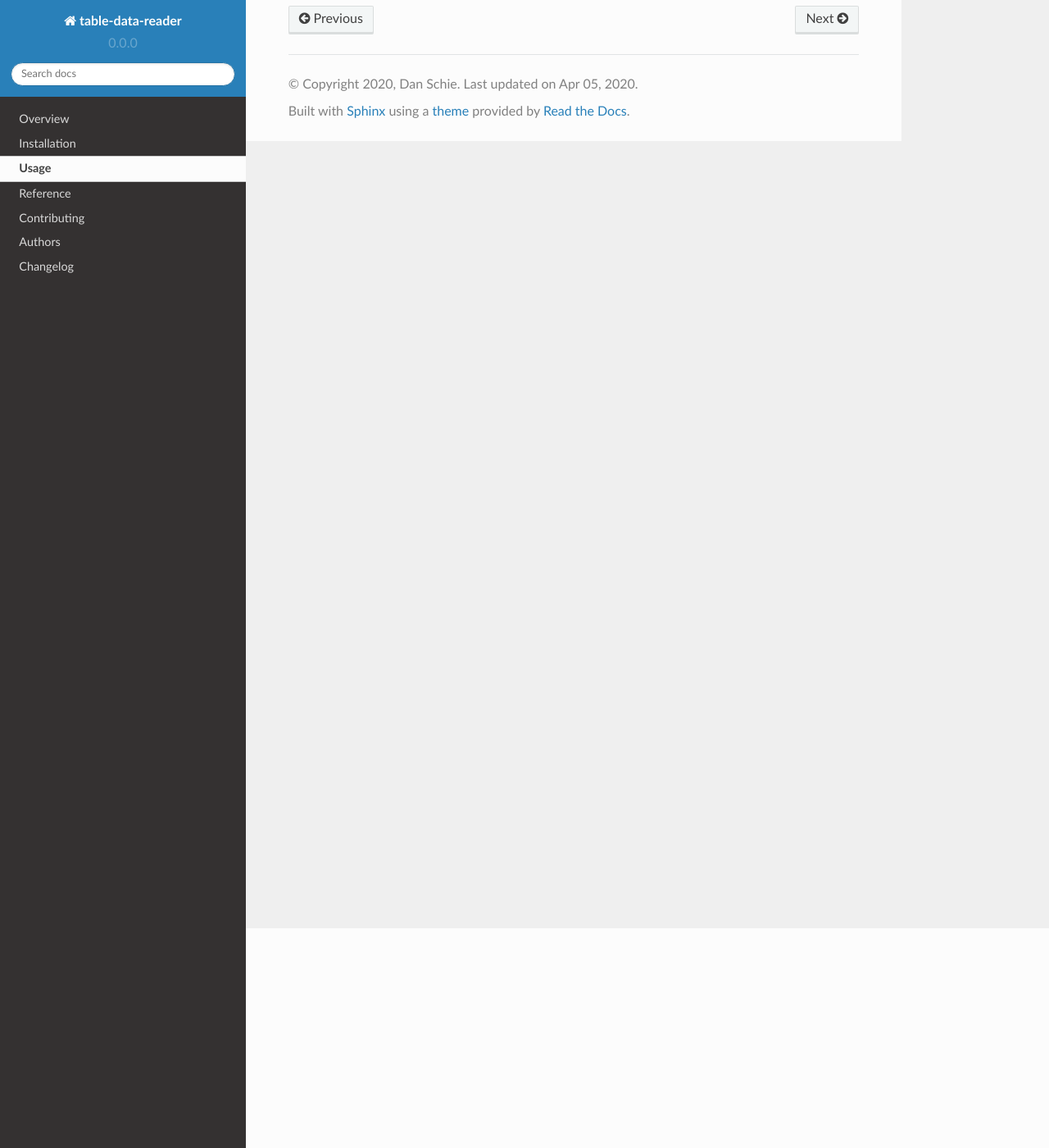
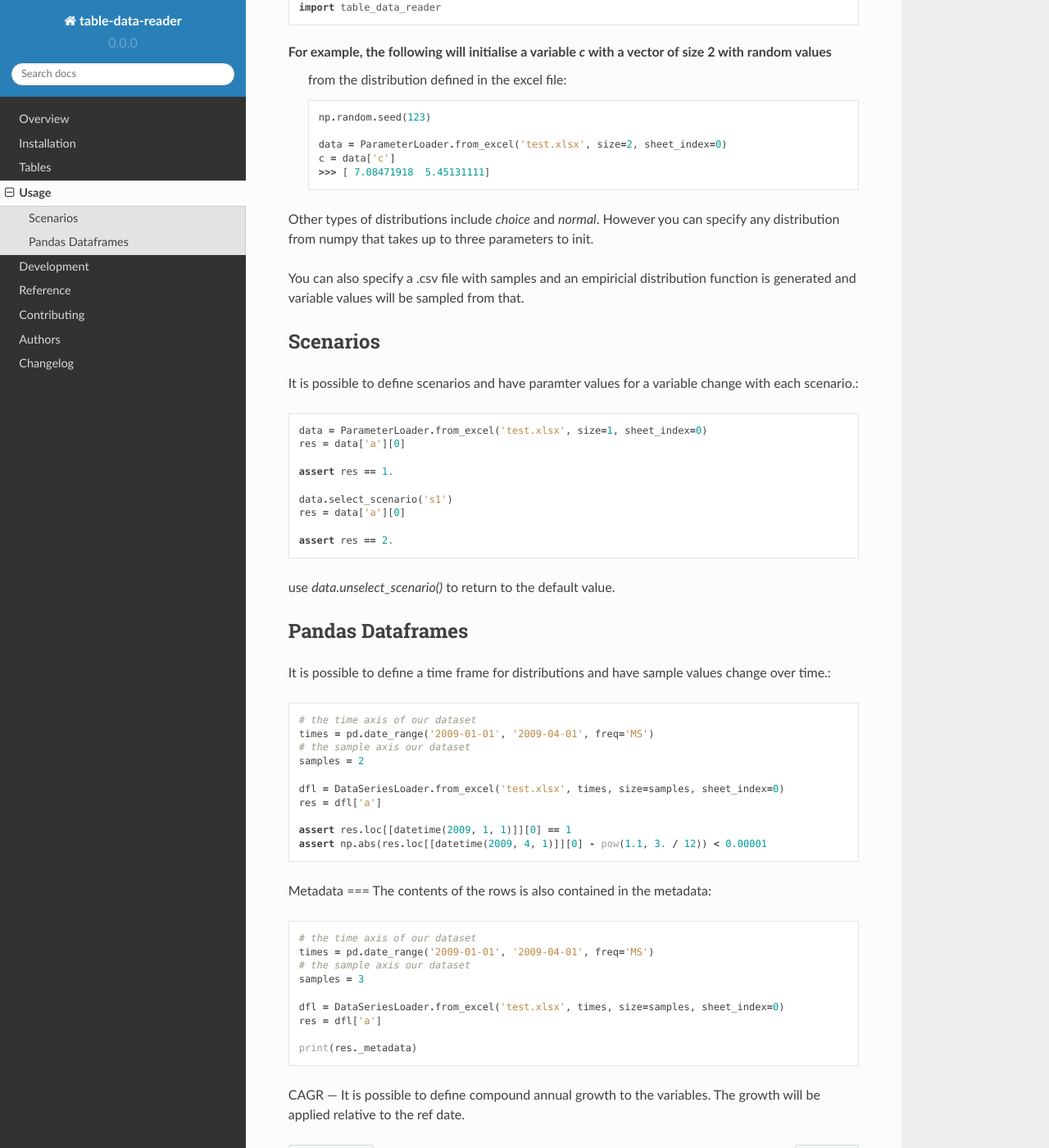
Before and after one commit to dschien/python-table-data-reader, a Sphinx documentation site: the page built from docs/usage.rst, in a window 1280 px wide and 1400 px high, scrolled down 268 px. Shown: the whole window at 82% size. Built offline with Sphinx 7.4.7 and the Read the Docs theme 2.0.0, drawn with Linux system fonts in a browser that asks for light colours; some of the changed text lies outside the part shown.

Commit message:
more docs

```diff
--- /dev/null
+++ b/docs/development.rst
@@ -0,0 +1,23 @@
+Development
+===========
+
+To run the all tests run::
+
+    tox
+
+Note, to combine the coverage data from all the tox environments run:
+
+.. list-table::
+    :widths: 10 90
+    :stub-columns: 1
+
+    - - Windows
+      - ::
+
+            set PYTEST_ADDOPTS=--cov-append
+            tox
+
+    - - Other
+      - ::
+
+            PYTEST_ADDOPTS=--cov-append tox
--- a/docs/index.rst
+++ b/docs/index.rst
@@ -7,7 +7,9 @@
 
    readme
    installation
+   tables
    usage
+   development
    reference/index
    contributing
    authors
--- /dev/null
+++ b/docs/tables.rst
@@ -0,0 +1,60 @@
+======
+Tables
+======
+
+In format 2, the following column names are interpreted
+
+- variable
+- scenario
+- type
+- ref value
+- param
+- initial_value_proportional_variation
+- unit
+- mean growth
+- variability growth
+- ref date
+- label
+- comment
+- source
+
+Example
+-------
+
+
++----------+----------+--------+-------------------------------------------------------+--------+--------------------------------------+------+-------------+--------------------+------------+------------+---------+--------+
+| variable | scenario | type   | ref value                                             | param  | initial_value_proportional_variation | unit | mean growth | variability growth | ref date   | label      | comment | source |
++----------+----------+--------+-------------------------------------------------------+--------+--------------------------------------+------+-------------+--------------------+------------+------------+---------+--------+
+| a        |          | exp    | 10                                                    |        | 0.4                                  | kg   | -0.20       | 0.10               | 01/01/2009 | test var 1 |         |        |
++----------+----------+--------+-------------------------------------------------------+--------+--------------------------------------+------+-------------+--------------------+------------+------------+---------+--------+
+| b        |          | interp | {"2010-01-01":1, "2010-03-01":100 , "2010-12-01":110} | linear | 0.4                                  | kg   | -0.20       | 0.10               | 01/01/2009 | test var 1 |         |        |
++----------+----------+--------+-------------------------------------------------------+--------+--------------------------------------+------+-------------+--------------------+------------+------------+---------+--------+
+
+
+Format v1
+==========
+This format does not allow to specify growth of uncertainty over time.
+
+- variable
+- scenario
+- module
+- distribution
+- param 1
+- param 2
+- param 3
+- unit
+- start date
+- end date
+- CAGR
+- ref date
+- label
+- comment
+- source
+
+Example
+-------
++----------+----------+--------------+--------------+---------+---------+---------+------+------------+------------+------+------------+------------+---------+--------+
+| variable | scenario | module       | distribution | param 1 | param 2 | param 3 | unit | start date | end date   | CAGR | ref date   | label      | comment | source |
++----------+----------+--------------+--------------+---------+---------+---------+------+------------+------------+------+------------+------------+---------+--------+
+| z        |          | numpy.random | choice       | 1       | 2       |         | kg   | 01/01/2009 | 01/04/2009 | 0.10 | 01/01/2009 | test var 1 |         |        |
++----------+----------+--------------+--------------+---------+---------+---------+------+------------+------------+------+------------+------------+---------+--------+
--- a/docs/usage.rst
+++ b/docs/usage.rst
@@ -1,7 +1,79 @@
 =====
 Usage
 =====
+**The below refers to table format v1 and needs updating.
 
 To use table-data-reader in a project::
 
 	import table_data_reader
+
+
+For example, the following will initialise a variable `c` with a vector of size 2 with random values
+ from the distribution defined in the excel file::
+
+
+    np.random.seed(123)
+
+    data = ParameterLoader.from_excel('test.xlsx', size=2, sheet_index=0)
+    c = data['c']
+    >>> [ 7.08471918  5.45131111]
+
+
+Other types of distributions include `choice` and `normal`. However you can specify any distribution from
+numpy that takes up to three parameters to init.
+
+You can also specify a .csv file with samples and an empiricial distribution function is generated
+and variable values will be sampled from that.
+
+Scenarios
+=====
+It is possible to define scenarios and have paramter values for  a variable change with each scenario.::
+
+
+    data = ParameterLoader.from_excel('test.xlsx', size=1, sheet_index=0)
+    res = data['a'][0]
+
+    assert res == 1.
+
+    data.select_scenario('s1')
+    res = data['a'][0]
+
+    assert res == 2.
+
+use `data.unselect_scenario()` to return to the default value.
+
+Pandas Dataframes
+=======
+
+It is possible to define a time frame for distributions and have sample values change over time.::
+
+    # the time axis of our dataset
+    times = pd.date_range('2009-01-01', '2009-04-01', freq='MS')
+    # the sample axis our dataset
+    samples = 2
+
+    dfl = DataSeriesLoader.from_excel('test.xlsx', times, size=samples, sheet_index=0)
+    res = dfl['a']
+
+    assert res.loc[[datetime(2009, 1, 1)]][0] == 1
+    assert np.abs(res.loc[[datetime(2009, 4, 1)]][0] - pow(1.1, 3. / 12)) < 0.00001
+
+
+Metadata
+===
+The contents of the rows is also contained in the metadata::
+
+    # the time axis of our dataset
+    times = pd.date_range('2009-01-01', '2009-04-01', freq='MS')
+    # the sample axis our dataset
+    samples = 3
+
+    dfl = DataSeriesLoader.from_excel('test.xlsx', times, size=samples, sheet_index=0)
+    res = dfl['a']
+
+    print(res._metadata)
+
+
+CAGR
+---
+It is possible to define compound annual growth to the variables. The growth will be applied relative to the ref date.
```
Also changed, not shown: README.rst (+24 -114 lines).
